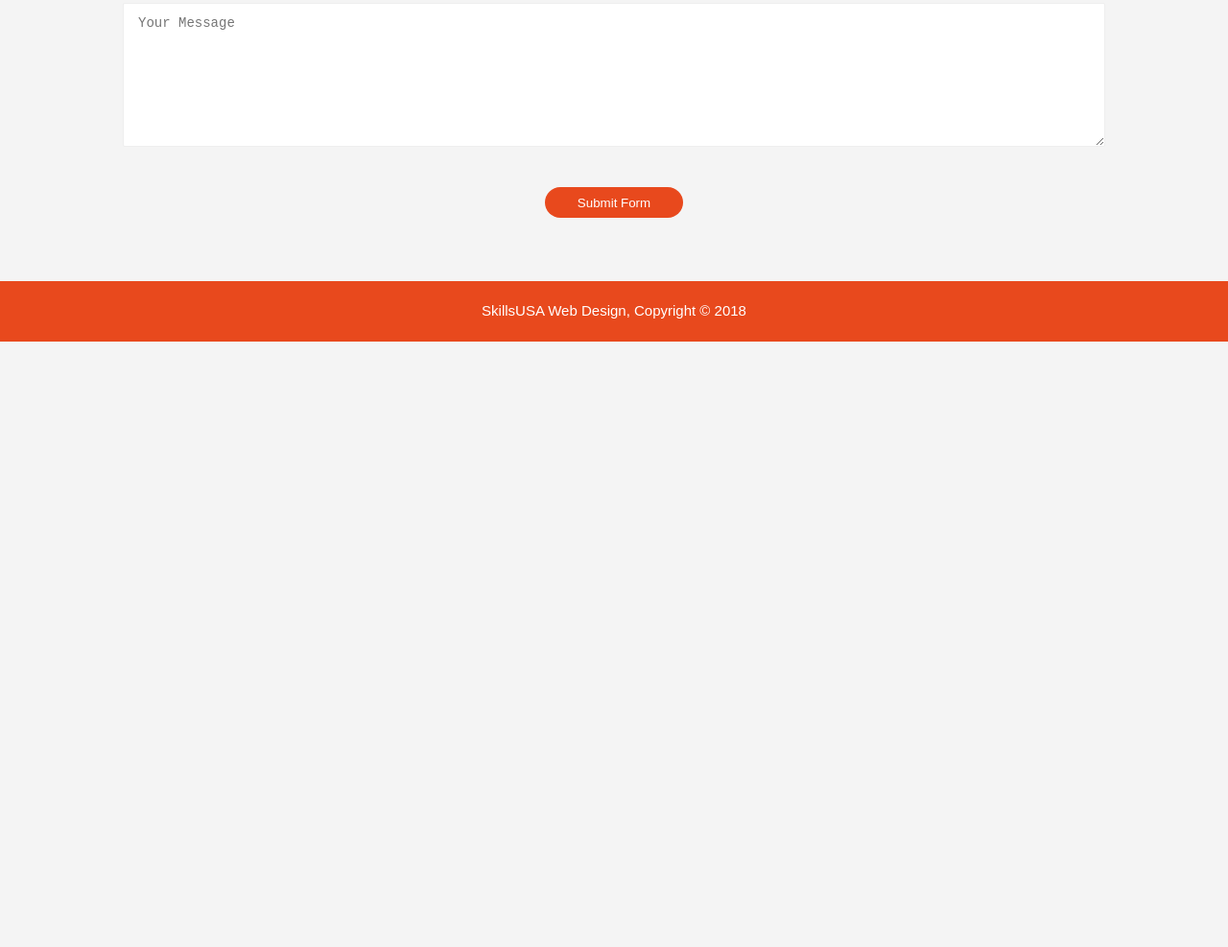
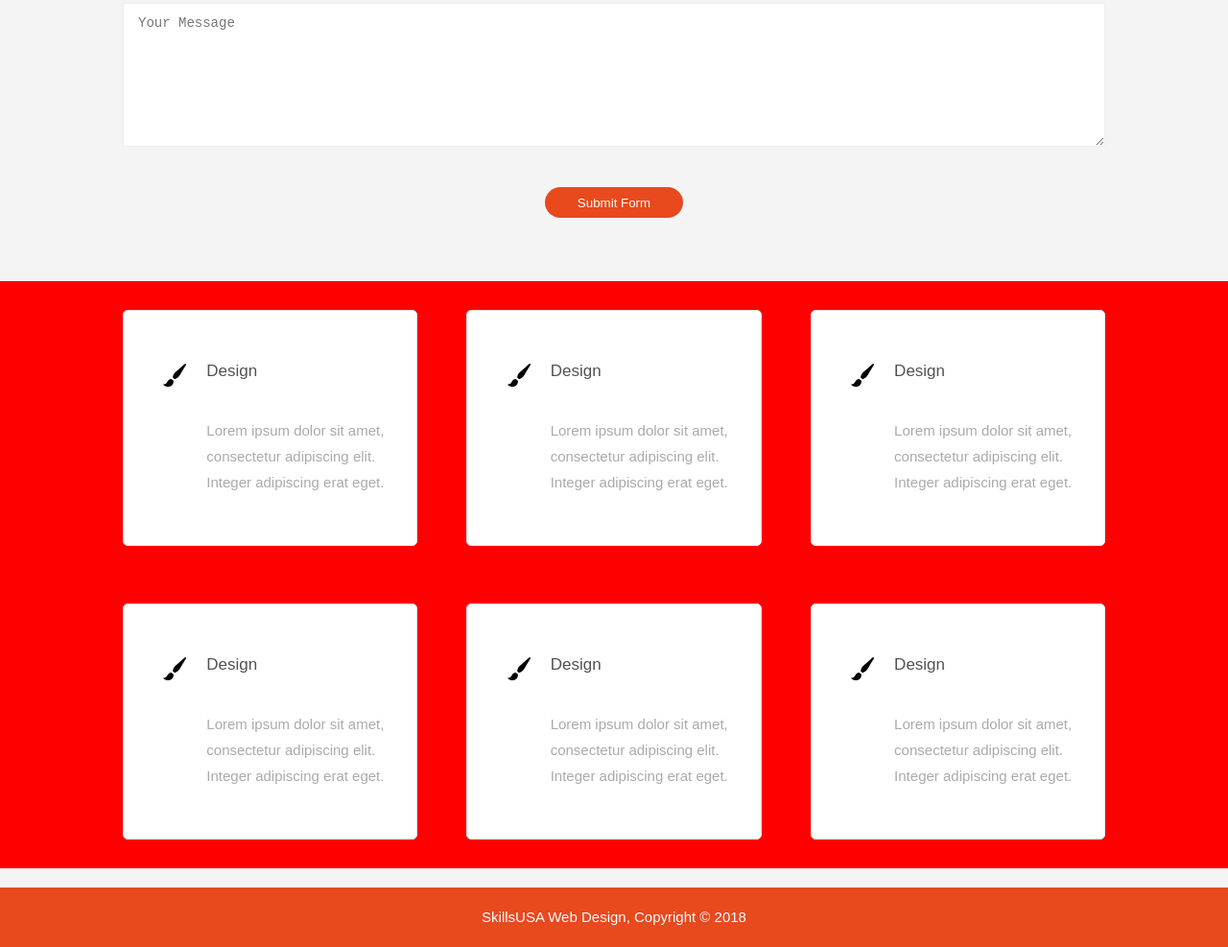
Before and after one commit to jonathanwork/htmlproject, a plain HTML site: page index.html in a window 1280 px wide. Shown: the part 1208-2195 px from the top of the page at 96% size. Before the commit the page ends 1564 px from the top, so only its background shows below. Drawn offline with Linux system fonts and the light colour scheme.

Commit message:
adding services boxes need to add shadow in future releases

```diff
--- /dev/null
+++ b/css/servicesStyle.css
@@ -0,0 +1,52 @@
+.services-section {
+  background-color: red;
+}
+.service-box {
+  width: 30%;
+  background: #fff;
+  border: 1px solid #e6e6e6;
+  padding: 20px;
+  border-radius: 5px;
+  /* margin: 15px; */
+  transition-duration: .3s;
+  float: left;
+  -webkit-box-sizing: border-box;
+  -moz-box-sizing: border-box;
+  box-sizing: border-box;
+  margin: 30px 0px;
+  margin-right: 5%;
+
+}
+
+.service-box:nth-child(3), .service-box:nth-child(6) {
+  float: right;
+  margin-right: 0px
+}
+
+
+
+.service-icon {
+  float: left;
+  width: 25%;
+  text-align: center;
+  padding-top: 35px;
+}
+.service-content {
+  float: right;
+  width: 75%;
+}
+.service-content h5 {
+  font-size: 17px;
+  color: #525252;
+  margin-bottom: 5px;
+  font-weight: 400;
+  line-height: 180%;
+}
+.service-content p {
+  font-size: 15px;
+  color: #aaa;
+  margin-bottom: 0;
+  font-weight: 400;
+  line-height: 180%;
+  margin: 32px 0px;
+}
--- a/index.html
+++ b/index.html
@@ -13,6 +13,7 @@
     <link rel="stylesheet" href="./css/formStyle.css">
     <link rel="stylesheet" type="text/css" href="./css/newsLetterForDevices.css">
     <link rel="stylesheet" type="text/css" href="./css/boxesForDevices.css">
+    <link rel="stylesheet" type="text/css" href="./css/servicesStyle.css">
     <script type="text/javascript" src="./js/js_scroll.js"></script>
   </head>
 
@@ -69,6 +70,7 @@
     </section>
     <!-- End -->
 
+    <!-- Boxes -->
     <section id="boxes">
       <div class="container">
 
@@ -96,7 +98,7 @@
 
       </div>
     </section>
-
+    <!-- End -->
 
     <!-- Form -->
     <section id="form">
@@ -120,6 +122,88 @@
     </section>
     <!-- End -->
 
+    <!-- Services -->
+    <section id="services" class="services-section">
+
+      <div class="container">
+
+        <div class="service-box">
+          <div class="service-icon">
+            <svg xmlns="http://www.w3.org/2000/svg" width="24" height="24" viewBox="0 0 24 24"><path d="M0 21.398c5.504.456 3.533-5.392 8.626-5.445l2.206 1.841c.549 6.645-7.579 8.127-10.832 3.604zm16.878-8.538c1.713-2.687 7.016-11.698 7.016-11.698.423-.747-.515-1.528-1.17-.976 0 0-7.887 6.857-10.213 9.03-1.838 1.719-1.846 2.504-2.441 5.336l2.016 1.681c2.67-1.098 3.439-1.248 4.792-3.373z"/></svg>
+          </div>
+          <div class="service-content">
+            <h5>Design</h5>
+            <p>
+              Lorem ipsum dolor sit amet, consectetur adipiscing elit. Integer adipiscing erat eget.
+            </p>
+          </div>
+        </div>
+
+        <div class="service-box">
+          <div class="service-icon">
+            <svg xmlns="http://www.w3.org/2000/svg" width="24" height="24" viewBox="0 0 24 24"><path d="M0 21.398c5.504.456 3.533-5.392 8.626-5.445l2.206 1.841c.549 6.645-7.579 8.127-10.832 3.604zm16.878-8.538c1.713-2.687 7.016-11.698 7.016-11.698.423-.747-.515-1.528-1.17-.976 0 0-7.887 6.857-10.213 9.03-1.838 1.719-1.846 2.504-2.441 5.336l2.016 1.681c2.67-1.098 3.439-1.248 4.792-3.373z"/></svg>
+          </div>
+          <div class="service-content">
+            <h5>Design</h5>
+            <p>
+              Lorem ipsum dolor sit amet, consectetur adipiscing elit. Integer adipiscing erat eget.
+            </p>
+          </div>
+        </div>
+
+        <div class="service-box">
+          <div class="service-icon">
+            <svg xmlns="http://www.w3.org/2000/svg" width="24" height="24" viewBox="0 0 24 24"><path d="M0 21.398c5.504.456 3.533-5.392 8.626-5.445l2.206 1.841c.549 6.645-7.579 8.127-10.832 3.604zm16.878-8.538c1.713-2.687 7.016-11.698 7.016-11.698.423-.747-.515-1.528-1.17-.976 0 0-7.887 6.857-10.213 9.03-1.838 1.719-1.846 2.504-2.441 5.336l2.016 1.681c2.67-1.098 3.439-1.248 4.792-3.373z"/></svg>
+          </div>
+          <div class="service-content">
+            <h5>Design</h5>
+            <p>
+              Lorem ipsum dolor sit amet, consectetur adipiscing elit. Integer adipiscing erat eget.
+            </p>
+          </div>
+        </div>
+
+        <div class="service-box">
+          <div class="service-icon">
+            <svg xmlns="http://www.w3.org/2000/svg" width="24" height="24" viewBox="0 0 24 24"><path d="M0 21.398c5.504.456 3.533-5.392 8.626-5.445l2.206 1.841c.549 6.645-7.579 8.127-10.832 3.604zm16.878-8.538c1.713-2.687 7.016-11.698 7.016-11.698.423-.747-.515-1.528-1.17-.976 0 0-7.887 6.857-10.213 9.03-1.838 1.719-1.846 2.504-2.441 5.336l2.016 1.681c2.67-1.098 3.439-1.248 4.792-3.373z"/></svg>
+          </div>
+          <div class="service-content">
+            <h5>Design</h5>
+            <p>
+              Lorem ipsum dolor sit amet, consectetur adipiscing elit. Integer adipiscing erat eget.
+            </p>
+          </div>
+        </div>
+
+        <div class="service-box">
+          <div class="service-icon">
+            <svg xmlns="http://www.w3.org/2000/svg" width="24" height="24" viewBox="0 0 24 24"><path d="M0 21.398c5.504.456 3.533-5.392 8.626-5.445l2.206 1.841c.549 6.645-7.579 8.127-10.832 3.604zm16.878-8.538c1.713-2.687 7.016-11.698 7.016-11.698.423-.747-.515-1.528-1.17-.976 0 0-7.887 6.857-10.213 9.03-1.838 1.719-1.846 2.504-2.441 5.336l2.016 1.681c2.67-1.098 3.439-1.248 4.792-3.373z"/></svg>
+          </div>
+          <div class="service-content">
+            <h5>Design</h5>
+            <p>
+              Lorem ipsum dolor sit amet, consectetur adipiscing elit. Integer adipiscing erat eget.
+            </p>
+          </div>
+        </div>
+
+        <div class="service-box">
+          <div class="service-icon">
+            <svg xmlns="http://www.w3.org/2000/svg" width="24" height="24" viewBox="0 0 24 24"><path d="M0 21.398c5.504.456 3.533-5.392 8.626-5.445l2.206 1.841c.549 6.645-7.579 8.127-10.832 3.604zm16.878-8.538c1.713-2.687 7.016-11.698 7.016-11.698.423-.747-.515-1.528-1.17-.976 0 0-7.887 6.857-10.213 9.03-1.838 1.719-1.846 2.504-2.441 5.336l2.016 1.681c2.67-1.098 3.439-1.248 4.792-3.373z"/></svg>
+          </div>
+          <div class="service-content">
+            <h5>Design</h5>
+            <p>
+              Lorem ipsum dolor sit amet, consectetur adipiscing elit. Integer adipiscing erat eget.
+            </p>
+          </div>
+        </div>
+
+      </div>
+
+    </section>
+    <!-- End -->
+
     <!-- Footer -->
     <footer>SkillsUSA Web Design, Copyright &copy; 2018</footer>
     <!-- End -->
```
Also changed, not shown: css/formStyle.css (line endings or trailing spaces).
